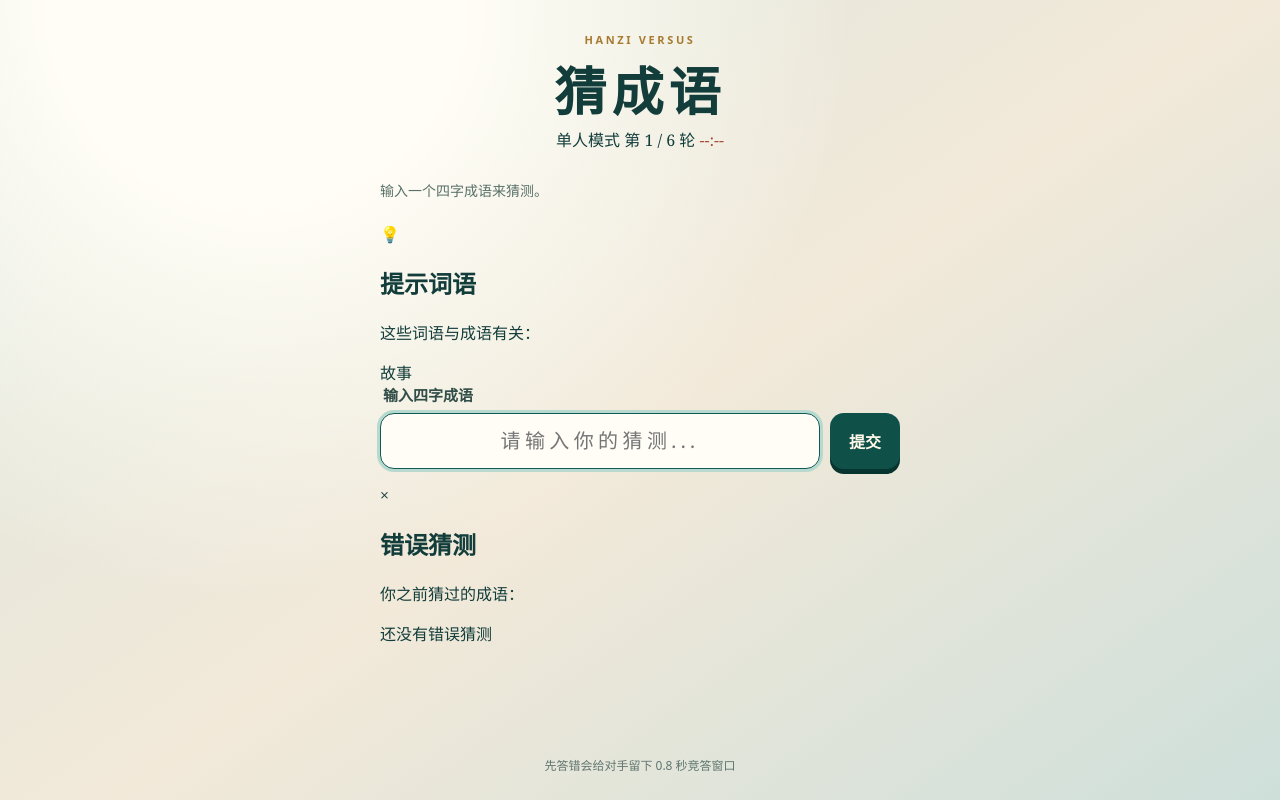
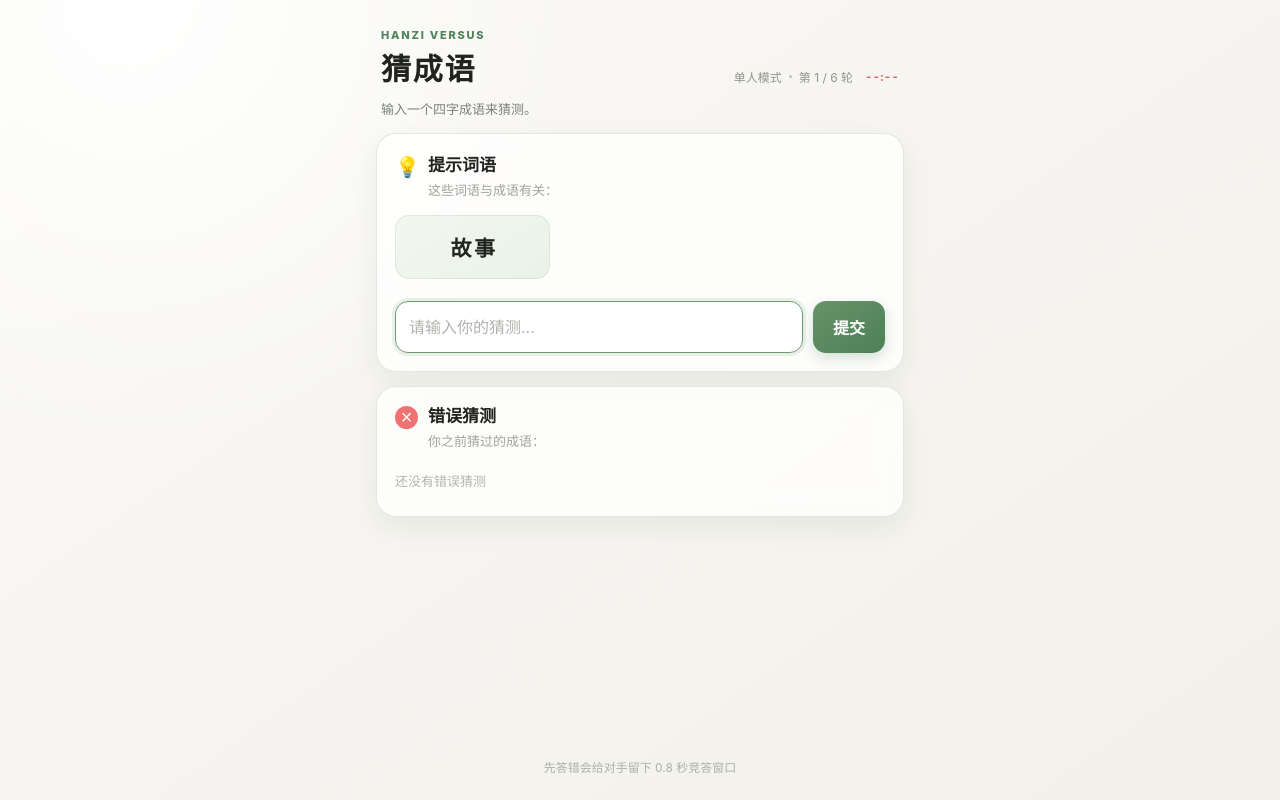
Before and after one commit to playweft/hanzi-versus, a website built with Vite: page index.html in a window 1280 px wide. Built offline with nearby package versions, Linux system fonts and the light colour scheme.

Commit message:
Redesign game UI around hint and guess cards

```diff
--- a/styles.css
+++ b/styles.css
@@ -1,37 +1,46 @@
 :root {
-  color: #123d3b;
-  background: #ece6d8;
-  font-family: "Noto Serif SC", "Songti SC", Georgia, serif;
+  color: #20231f;
+  background: #f6f4ef;
+  font-family: -apple-system, BlinkMacSystemFont, "PingFang SC", "Microsoft YaHei", sans-serif;
 }
 
 * { box-sizing: border-box; }
-body { margin: 0; min-width: 320px; min-height: 100vh; background: radial-gradient(circle at 20% 0%, #fffdf5 0 16%, transparent 46%), linear-gradient(145deg, #dce7df, #f2e9d9 52%, #cedfda); }
+body { margin: 0; min-width: 320px; min-height: 100vh; background: radial-gradient(circle at 10% 0%, #fff 0, transparent 32%), linear-gradient(145deg, #faf9f5 0%, #f1f0eb 100%); }
 button, input { font: inherit; }
-.game-shell { width: min(100%, 560px); min-height: 100vh; margin: auto; padding: 34px 20px 24px; display: flex; flex-direction: column; gap: 15px; }
-header { text-align: center; }
-.eyebrow { margin: 0; color: #a77a30; font: 700 11px/1.1 ui-sans-serif, system-ui; letter-spacing: .24em; }
-h1 { margin: 5px 0 1px; font-size: clamp(34px, 11vw, 52px); letter-spacing: .1em; }
-.mode-label { margin: 0; color: #607670; font: 13px/1.5 ui-sans-serif, system-ui; }
-.round-card, .history-card { border: 1px solid #d4bd86; border-radius: 20px; background: rgba(255, 252, 243, .84); box-shadow: 0 12px 25px rgba(27, 57, 49, .09); }
-.round-card { padding: 17px 18px 15px; text-align: center; }
-.round-topline { display: flex; justify-content: space-between; color: #76644a; font: 700 13px/1.4 ui-sans-serif, system-ui; }
-.timer { color: #a94635; font-variant-numeric: tabular-nums; }
-.status { min-height: 24px; margin: 14px 0 4px; color: #587069; font-size: 14px; }
-.hint { min-height: 92px; display: grid; place-items: center; color: #0e3c39; font-size: 56px; font-weight: 700; letter-spacing: .28em; text-indent: .28em; text-shadow: 0 2px #fff; }
-.hint-caption { margin: 0; color: #a77a30; font: 700 12px/1 ui-sans-serif, system-ui; letter-spacing: .15em; }
-.history-card { padding: 14px 15px; }
-.section-title { margin: 0 0 10px; color: #76644a; font: 700 12px/1 ui-sans-serif, system-ui; letter-spacing: .12em; }
-.history { display: flex; min-height: 34px; flex-wrap: wrap; gap: 8px; }
-.history span { padding: 7px 11px; border-radius: 10px; background: #e5efe9; color: #214d46; font-weight: 700; }
-.guess-form { display: grid; gap: 8px; }
-.guess-form label { padding-left: 3px; color: #304d47; font-size: 15px; font-weight: 700; }
+.game-shell { width: min(100%, 560px); min-height: 100vh; margin: auto; padding: 28px 16px 22px; display: flex; flex-direction: column; gap: 14px; }
+.game-header { display: flex; align-items: flex-end; justify-content: space-between; padding: 0 5px; }
+.eyebrow { margin: 0 0 3px; color: #4f8359; font-size: 11px; font-weight: 800; letter-spacing: .16em; }
+h1 { margin: 0; font-family: "Songti SC", "STSong", serif; font-size: 30px; letter-spacing: .06em; }
+.game-meta { display: flex; align-items: center; gap: 7px; padding-bottom: 4px; color: #90958d; font-size: 12px; white-space: nowrap; }
+.meta-divider { width: 3px; height: 3px; border-radius: 50%; background: #bdc1ba; }
+.timer { min-width: 39px; color: #df6667; font-weight: 700; font-variant-numeric: tabular-nums; text-align: right; }
+.status { min-height: 20px; margin: -4px 5px 0; color: #7c827a; font-size: 13px; }
+.content-card { border: 1px solid rgba(218, 218, 211, .65); border-radius: 20px; background: rgba(255, 255, 255, .76); box-shadow: 0 10px 28px rgba(44, 50, 41, .07); backdrop-filter: blur(12px); }
+.hint-card { padding: 20px 18px 18px; }
+.wrong-card { padding: 18px; }
+.card-heading { display: flex; align-items: flex-start; gap: 10px; }
+.heading-icon { display: grid; flex: 0 0 23px; width: 23px; height: 23px; place-items: center; margin-top: 1px; font-size: 20px; line-height: 1; }
+.wrong-icon { border-radius: 50%; background: #f17273; color: white; font-family: Arial, sans-serif; font-size: 20px; font-weight: 300; }
+.card-heading h2 { margin: 0; font-size: 17px; line-height: 1.4; }
+.card-heading p { margin: 2px 0 0; color: #a0a39d; font-size: 13px; }
+.hint-grid { display: grid; grid-template-columns: repeat(3, minmax(0, 1fr)); gap: 12px; margin: 16px 0 22px; }
+.hint-tile { min-height: 64px; display: grid; place-items: center; border-radius: 14px; background: linear-gradient(145deg, #f2f7ef, #eaf2e7); color: #22251f; font-family: "Kaiti SC", "STKaiti", "Songti SC", serif; font-size: 21px; font-weight: 700; letter-spacing: .12em; text-indent: .12em; }
+.hint-tile.current { box-shadow: inset 0 0 0 1px rgba(91, 137, 91, .12); animation: hint-in .35s ease-out; }
+.guess-form { margin-top: 2px; }
 .guess-row { display: flex; gap: 10px; }
-input { min-width: 0; flex: 1; height: 56px; padding: 0 16px; border: 1px solid #bba77d; border-radius: 14px; outline: none; background: #fffdf6; color: #113c38; font-size: 20px; letter-spacing: .22em; text-align: center; }
-input:focus { border-color: #0f5b53; box-shadow: 0 0 0 3px #b7d9d0; }
-button { min-height: 56px; border: 0; border-radius: 14px; padding: 0 19px; background: #0f5149; color: #fff8e8; font-weight: 800; cursor: pointer; box-shadow: 0 5px 0 #08342f; }
-button:active { transform: translateY(3px); box-shadow: 0 2px 0 #08342f; }
-button:disabled, input:disabled { cursor: not-allowed; opacity: .55; }
-.notice { padding: 13px 15px; border-radius: 14px; background: #f6e4c4; color: #734a20; font: 14px/1.5 ui-sans-serif, system-ui; }
-.next { width: 100%; background: #a54635; box-shadow: 0 5px 0 #763025; }
-footer { margin-top: auto; color: #607670; text-align: center; font: 12px/1.55 ui-sans-serif, system-ui; }
-@media (max-width: 390px) { .game-shell { padding-inline: 14px; } .hint { font-size: 48px; } button { padding-inline: 14px; } }
+input { min-width: 0; flex: 1; height: 52px; padding: 0 13px; border: 1px solid #d3d3cf; border-radius: 13px; outline: none; background: rgba(255,255,255,.78); color: #242720; font-size: 16px; }
+input::placeholder { color: #b1b3ae; }
+input:focus { border-color: #6c9970; box-shadow: 0 0 0 3px rgba(108, 153, 112, .14); }
+button { min-width: 72px; min-height: 52px; border: 0; border-radius: 13px; padding: 0 18px; background: linear-gradient(145deg, #679469, #4e7f56); color: white; font-weight: 700; cursor: pointer; box-shadow: 0 5px 13px rgba(73, 119, 80, .22); transition: transform .15s ease, box-shadow .15s ease; }
+button:hover:not(:disabled) { transform: translateY(-1px); box-shadow: 0 7px 16px rgba(73, 119, 80, .26); }
+button:active:not(:disabled) { transform: translateY(1px); }
+button:disabled, input:disabled { cursor: not-allowed; opacity: .52; }
+.wrong-list { display: flex; min-height: 34px; flex-wrap: wrap; gap: 9px; margin-top: 14px; }
+.wrong-chip { padding: 7px 15px; border: 1px solid #f4b9b8; border-radius: 11px; background: #fff2f1; color: #dd4f51; font-size: 14px; }
+.empty-state { align-self: center; color: #b2b4af; font-size: 13px; }
+.notice { padding: 12px 14px; border-radius: 13px; background: #fff2d9; color: #82632c; font-size: 14px; line-height: 1.5; }
+.next { width: 100%; }
+footer { margin-top: auto; padding-top: 2px; color: #adb0aa; text-align: center; font-size: 12px; line-height: 1.55; }
+.sr-only { position: absolute; width: 1px; height: 1px; padding: 0; margin: -1px; overflow: hidden; clip: rect(0, 0, 0, 0); white-space: nowrap; border: 0; }
+@keyframes hint-in { from { opacity: 0; transform: scale(.94); } to { opacity: 1; transform: scale(1); } }
+@media (max-width: 390px) { .game-shell { padding: 20px 10px 16px; } .hint-card, .wrong-card { padding-inline: 16px; } .hint-grid { gap: 9px; } .hint-tile { min-height: 60px; font-size: 19px; } .game-meta { gap: 5px; } }
```
